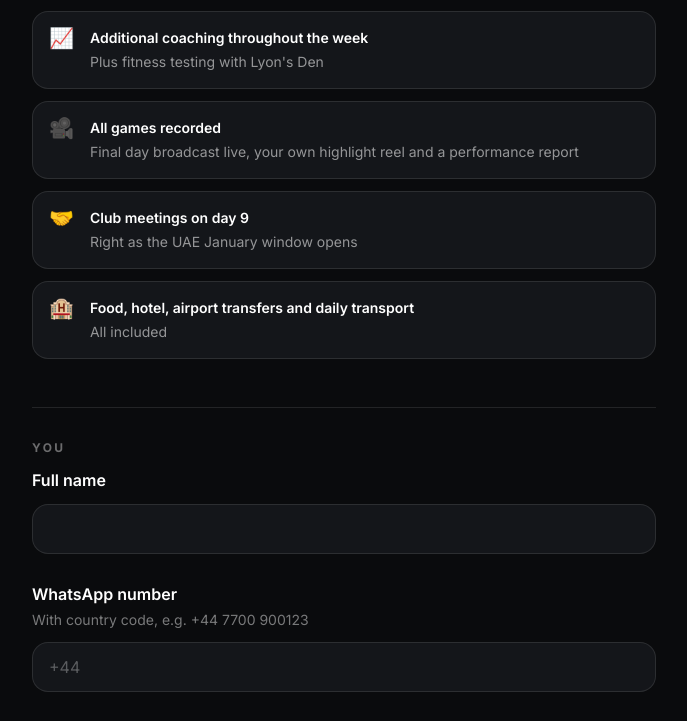
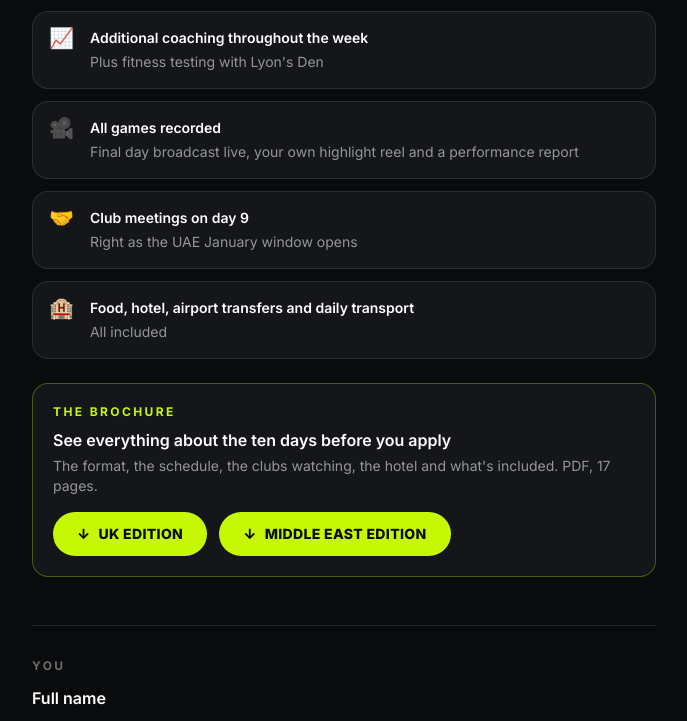
Before and after one commit to azan1ud/freeagentsfc-website, a Next.js app: page /dubai in a window 1280 px wide. Shown: the part 485-1206 px from the top of the page, without its empty margins (296-983 px from the left). Built offline with nearby package versions, Linux system fonts and the light colour scheme.

Commit message:
Dubai page: brochure download (UK + Middle East editions)
Brochure updated 21 Oct: no public price or payment pages, hotel (FIVE JVC), food and transfers included, no ice-bath extra, business WhatsApp only.

```diff
--- a/app/dubai/page.tsx
+++ b/app/dubai/page.tsx
@@ -82,6 +82,39 @@ export default function DubaiPage() {
           ))}
         </ul>
 
+        {/* Brochure download (two editions, no public price: the fee comes with each invitation). */}
+        <section
+          className="rise mt-6 rounded-2xl border border-lime/30 bg-card p-5"
+          style={{ ["--d" as string]: "0.4s" }}
+        >
+          <p className="text-xs font-bold uppercase tracking-[0.2em] text-lime">
+            The brochure
+          </p>
+          <p className="mt-2 font-semibold text-white">
+            See everything about the ten days before you apply
+          </p>
+          <p className="mt-1 text-sm text-white/55">
+            The format, the schedule, the clubs watching, the hotel and what&apos;s included. PDF, 17 pages.
+          </p>
+          <div className="mt-4 flex flex-col gap-3 sm:flex-row">
+            {[
+              ["/dubai/FreeAgentsFC_Dubai_Showcase_Brochure_UK.pdf", "UK edition"],
+              ["/dubai/FreeAgentsFC_Dubai_Showcase_Brochure_ME.pdf", "Middle East edition"],
+            ].map(([href, label]) => (
+              <a
+                key={href}
+                href={href}
+                download
+                target="_blank"
+                rel="noopener"
+                className="inline-flex items-center justify-center gap-2 rounded-full bg-lime px-6 py-3 text-sm font-extrabold uppercase tracking-wide text-ink transition hover:brightness-110"
+              >
+                <span aria-hidden>↓</span> {label}
+              </a>
+            ))}
+          </div>
+        </section>
+
         <ApplyForm />
       </div>
     </main>
```
Also changed, not shown: 2 other files (tests, documents, lock files or other folders).
